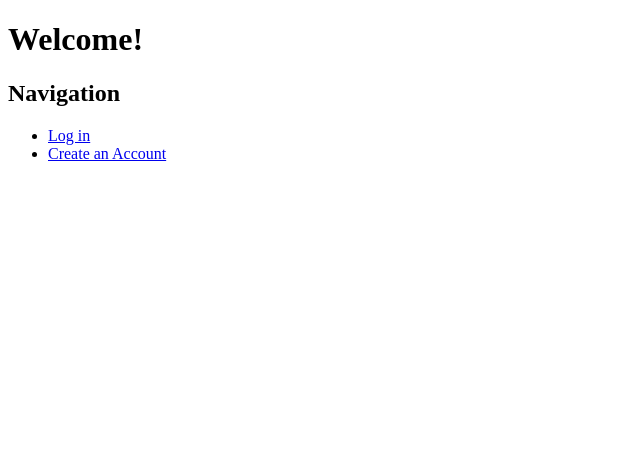
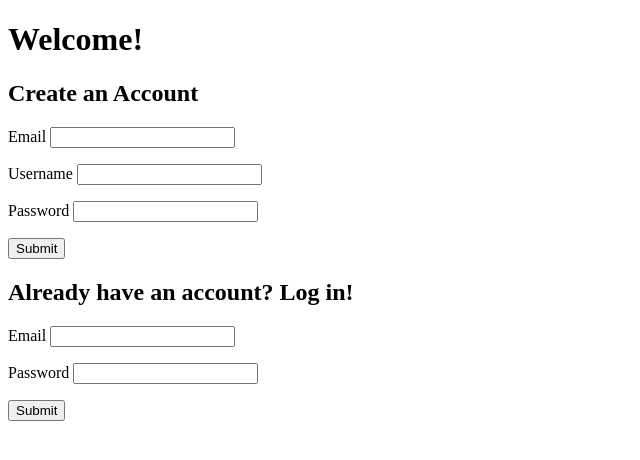
Before and after one commit to SamGillis/Hackbright-final-project, a Flask app: page / in a window 1280 px wide. Shown: the top 460 px of the page, without its empty margins (0-640 px from the left). Run offline with Flask 2, Linux system fonts and the light colour scheme.

```diff
--- a/crud.py
+++ b/crud.py
@@ -41,6 +41,11 @@ def create_book_to_collection(book, collection):
     return added_book
 
 
+def get_user_by_email(email):
+    """Return a user by email."""
+    return User.query.filter(User.email == email).first()
+
+
 
 
 if __name__ == '__main__':
--- a/server.py
+++ b/server.py
@@ -21,6 +21,43 @@ def homepage():
     """View homepage."""
 
     return render_template('homepage.html')
+
+
+@app.route('/users', methods=['POST'])
+def create_user():
+    """Creates a user account"""
+
+    email = request.form.get('email')
+    password = request.form.get('password')
+    username = request.form.get('username')
+
+    user = crud.get_user_by_email(email)
+    if user:
+        flash('Email already has an account. Please try again.')
+    else:
+        user = crud.create_user(email, username, password)
+        crud.create_collection(user, 'home')
+        crud.create_collection(user, 'to_read')
+        flash('Account created! Log in.')
+
+    return redirect('/')
+
+@app.route('/login', methods=['POST'])
+def user_login():
+    """logs in a user"""
+
+    email = request.form.get('email')
+    password = request.form.get('password')
+
+    user = crud.get_user_by_email(email)
+
+    if user.password != password:
+        flash('Email and password do not match. Please try again.')
+        return redirect('/')
+    else:
+        session['user.id'] = session.get('user.id', user.id)
+        flash(f'Welcome back {user.username}')
+        return redirect(f'/user?id={user.id}')
 
 
 @app.route('/search')
@@ -50,7 +87,6 @@ def search_results():
 
     book_results = []
 
-    ##TODO if no results are found
     if results.get('items', 0) == 0:
         return render_template('results.html', search_terms=search_terms, results=book_results)
 
@@ -91,7 +127,7 @@ def display_book():
 
     return render_template('book.html', book=book_info,
                             google_id=results['items'][0]['id'],
-                            user=User.query.get(1))
+                            user=User.query.get(session['user.id']))
 
 @app.route('/add_book/<google_id>')
 def add_book_to_collection(google_id):
@@ -99,8 +135,8 @@ def add_book_to_collection(google_id):
 
     book = Book.query.get(google_id)
 
-    ##TODO update to correct user
-    user = User.query.get(1)
+    user_id = session['user.id']
+    user = User.query.get(user_id)
     collection_type = request.args.get('collection_type')
 
     collection = Collection.query.filter(Collection.user == user,
@@ -108,6 +144,8 @@ def add_book_to_collection(google_id):
     collection = collection.first()
 
     crud.create_book_to_collection(book, collection)
+
+    flash(f'{book.title} added to {collection_type.title()} Collection')
 
     return redirect(f'/book?gi={book.google_id}')
 
@@ -124,10 +162,11 @@ def search_user():
 @app.route('/create_collection')
 def create_collection():
 
-    ##TODO get user from session
-    user = User.query.get(1)
+    user_id = session['user.id']
+    user = User.query.get(user_id)
     collection_type = request.args.get('collection_name')
     collection_type = collection_type.lower()
+    collection_type = '_'.join(collection_type.split(' '))
 
     collection = crud.create_collection(user, collection_type)
 
@@ -139,10 +178,14 @@ def create_collection():
 def display_user():
     """Displays details for user"""
 
+
     user_id = request.args.get('id')
+    session_user = User.query.get(session['user.id'])
+    if user_id == None:
+        user_id = session['user.id']
     user = User.query.get(user_id)
 
-    return render_template('user.html', user=user)
+    return render_template('user.html', user=user, session_user=session_user)
 
 
 @app.route('/collection')
--- a/templates/base.html
+++ b/templates/base.html
@@ -11,6 +11,11 @@
     {% block head %}{% endblock %}
   </head>
   <body>
+    {% for msg in get_flashed_messages() %}
+      <p class="flash-msg">
+        {{msg}}
+      </p>
+    {% endfor %}
     {% block body %}{% endblock %}
 
     {% block after_body %}{% endblock %}
--- a/templates/book.html
+++ b/templates/book.html
@@ -17,7 +17,7 @@
             <select name=collection_type>
                 {% for each in user.collections %}
                         <option value={{each.collection_type}}>
-                            {{ each.collection_type }}</option>
+                            {{ ' '.join(each.collection_type.split('_')).title() }}</option>
                     {% endfor %}
             </select>
             <input type='submit' value="Add">
--- a/templates/homepage.html
+++ b/templates/homepage.html
@@ -4,9 +4,39 @@
 {% block body %}
   <h1>Welcome!</h1>
 
-  <h2>Navigation</h2>
-  <ul>
-    <li><a href="/login">Log in</a></li>
-    <li><a href="/create_account">Create an Account</a></li>
+  <h2>Create an Account</h2>
+  <form action="/users" method="POST">
+    <p>
+      Email <input type="text" name="email">
+    </p>
+
+    <p>
+      Username <input type="username" name="username">
+    </p>
+
+    <p>
+      Password <input type="password" name="password">
+    </p>
+
+    <p>
+      <input type="submit">
+    </p>
+  </form>
+
+    <h2>Already have an account? Log in!</h2>
+
+    <form action="/login" method="POST">
+      <p>
+        Email <input type="text" name="email">
+      </p>
+
+      <p>
+        Password <input type="password" name="password">
+      </p>
+
+      <p>
+        <input type="submit">
+      </p>
+
   </ul>
 {% endblock %}
--- a/templates/user.html
+++ b/templates/user.html
@@ -5,7 +5,7 @@
     <h1>{{user.username}}</h1>
 
     <h2>Collections:</h2>
-
+    {% if user.id == session_user.id %}
         <form action='/create_collection'>
             <div>
                 <label for='collection_name'>Create a new collection</label>
@@ -13,10 +13,11 @@
             </div>
             <input type='submit' value="Create">
         </form>
+    {% endif %}
 
     <div>
         {% for each in user.collections %}
-            <h3>{{each.collection_type[0].upper() + each.collection_type[1:]}}</h3>
+            <h3>{{' '.join(each.collection_type.split('_')).title()}}</h3>
             {% for i in range(10) %}
                 {% if i < each.books|length %}
                     <div>
```
Lines whose indentation alone changed are shown as unchanged.
